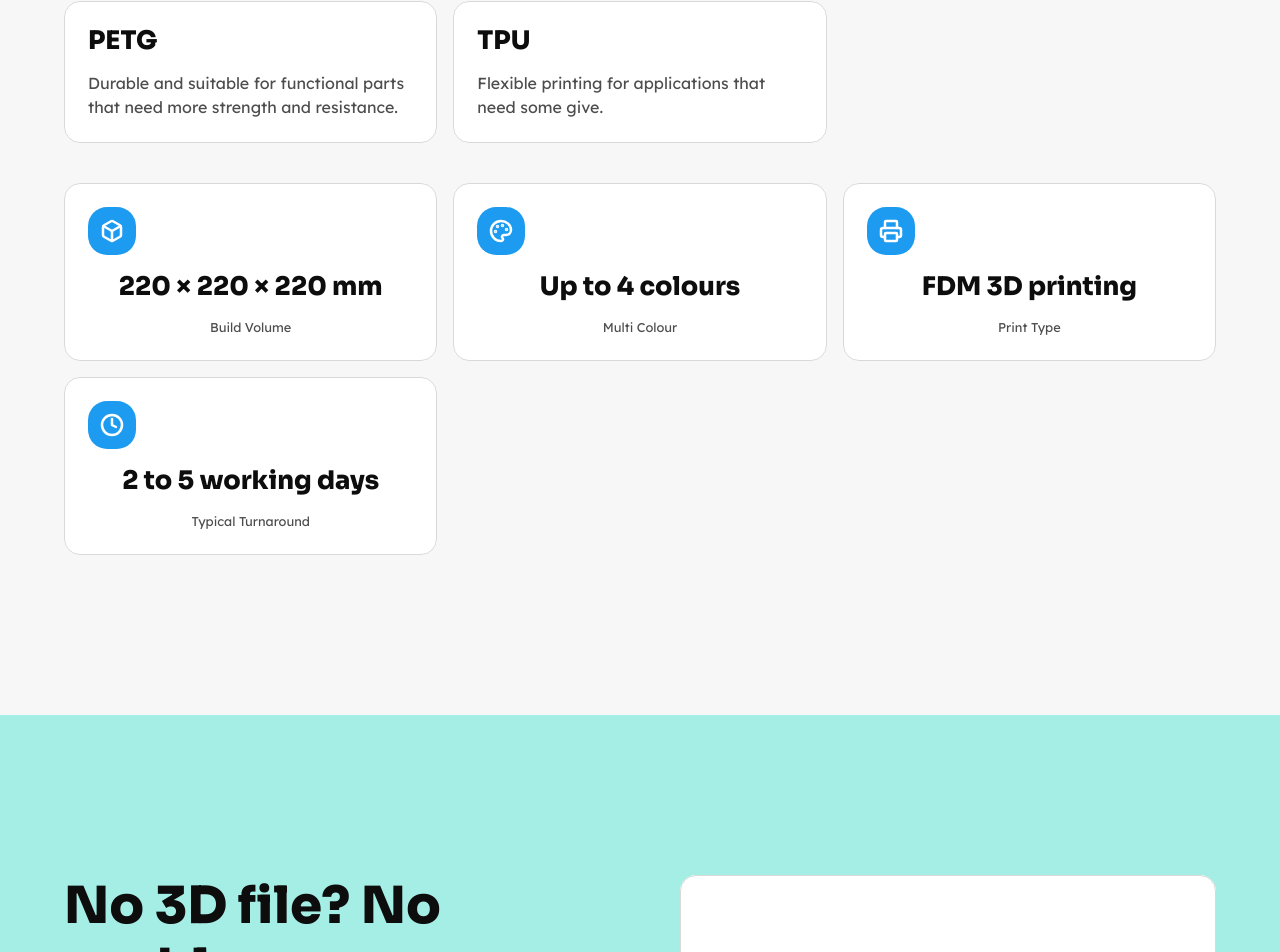
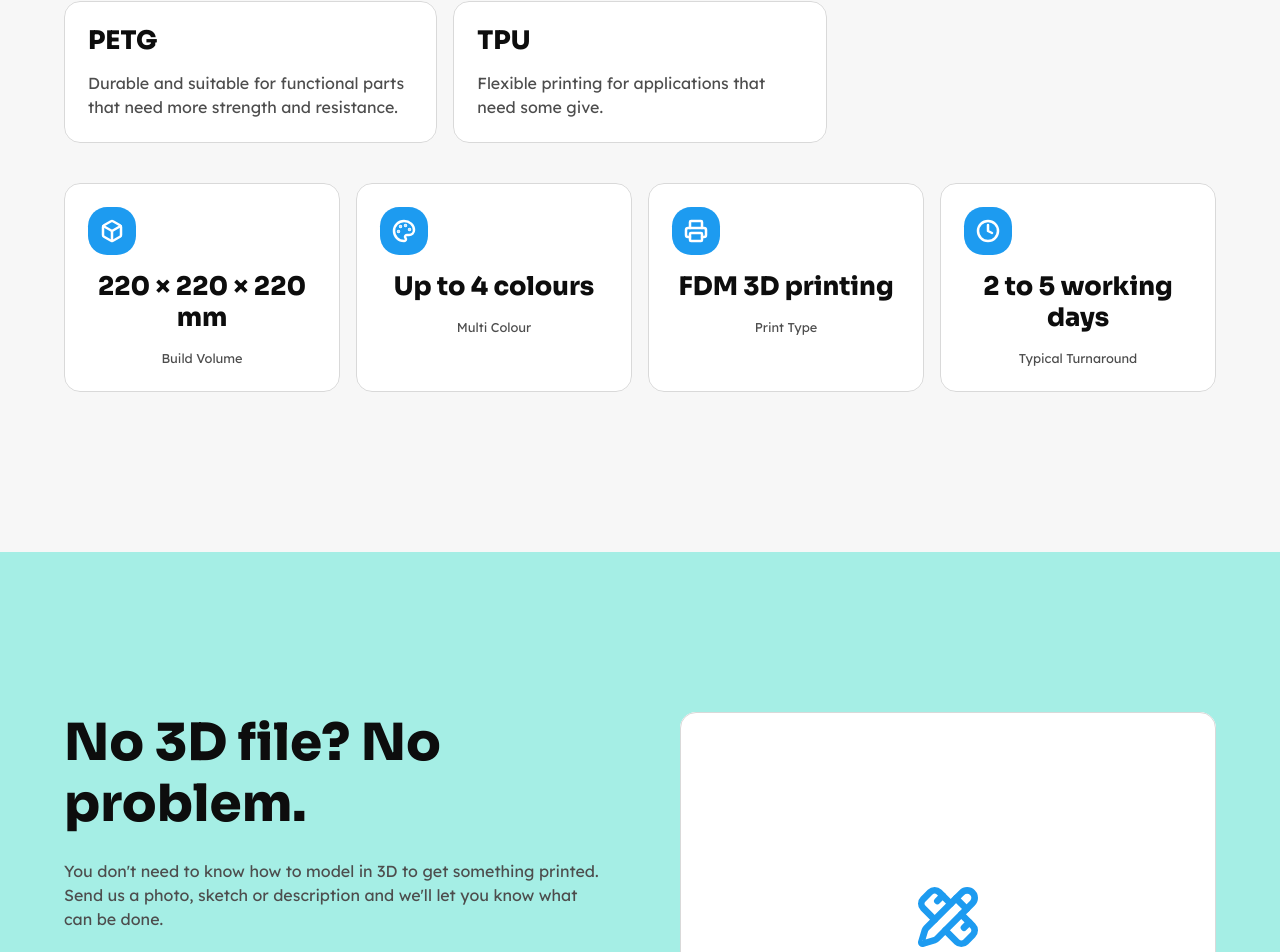
Before and after one commit to o-theophilus/extrude, a SvelteKit app: page / in a window 1280 px wide. Shown: the part 4989-5941 px from the top of the page. Built offline with nearby package versions, Linux system fonts and the light colour scheme.

Commit message:
Change grid layout from 3 to 4 columns

```diff
--- a/src/routes/_home/5_spec.svelte
+++ b/src/routes/_home/5_spec.svelte
@@ -48,7 +48,7 @@
 					{/each}
 				</div>
 
-				<div class="grid_3 gap_16 margin_40">
+				<div class="grid_4_b gap_16 margin_40">
 					{#each capabilities as x}
 						<div class="tile bg_6 outline brad_16 padding_24 center">
 							<div class="icon bg_4 fc_2">
```
